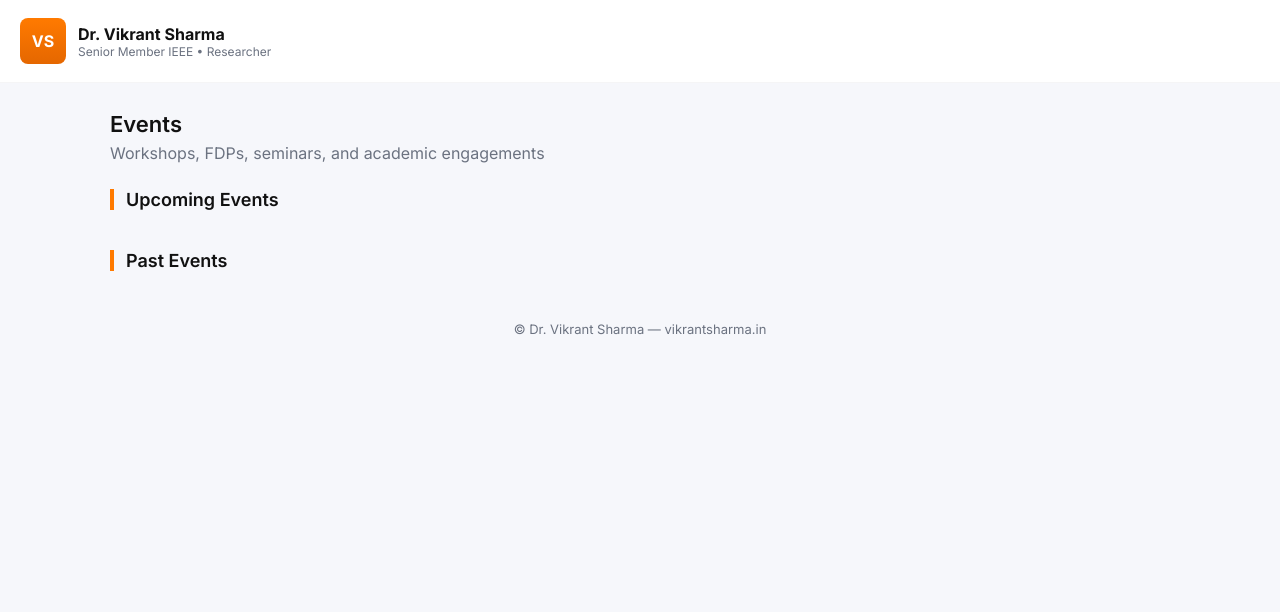
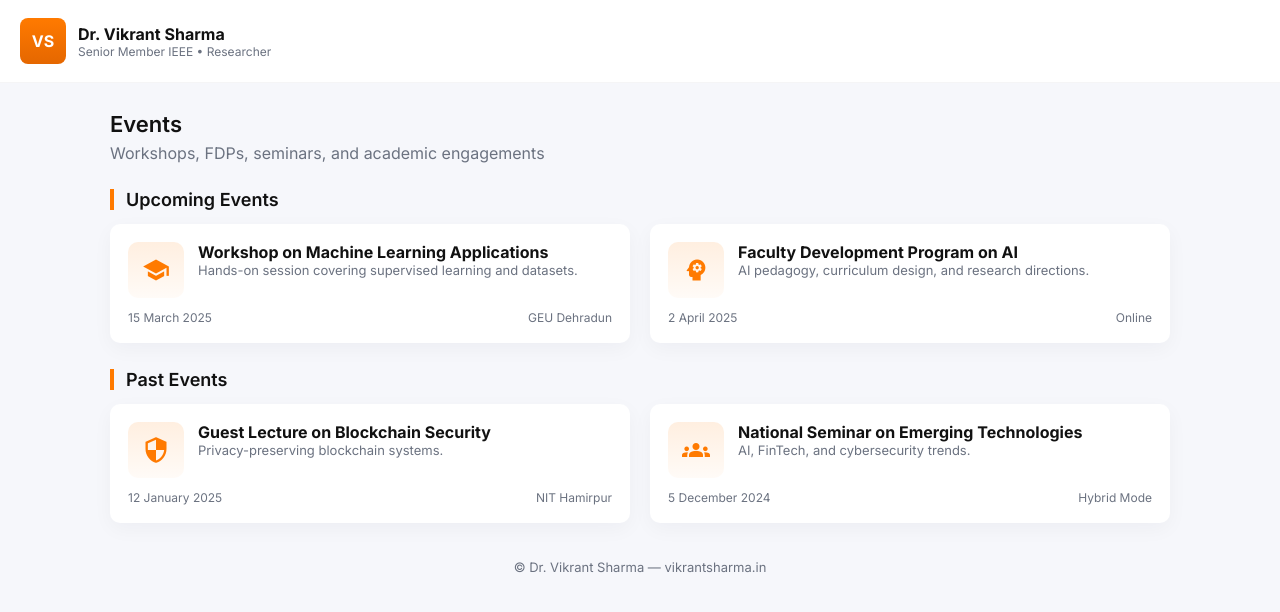
Before and after one commit to drsharmavikrant/vikrant-portfolio, a plain HTML site: page events.html in a window 1280 px wide. Drawn offline with Linux system fonts and the light colour scheme; no server answers.

Commit message:
Update events.html

```diff
--- a/events.html
+++ b/events.html
@@ -133,7 +133,7 @@
 </footer>
 
 <script>
-  fetch("data/events.json")
+  fetch("data/events/events.json")
     .then(res => res.json())
     .then(data => {
       renderEvents(data.upcoming, "upcomingEvents");
```
